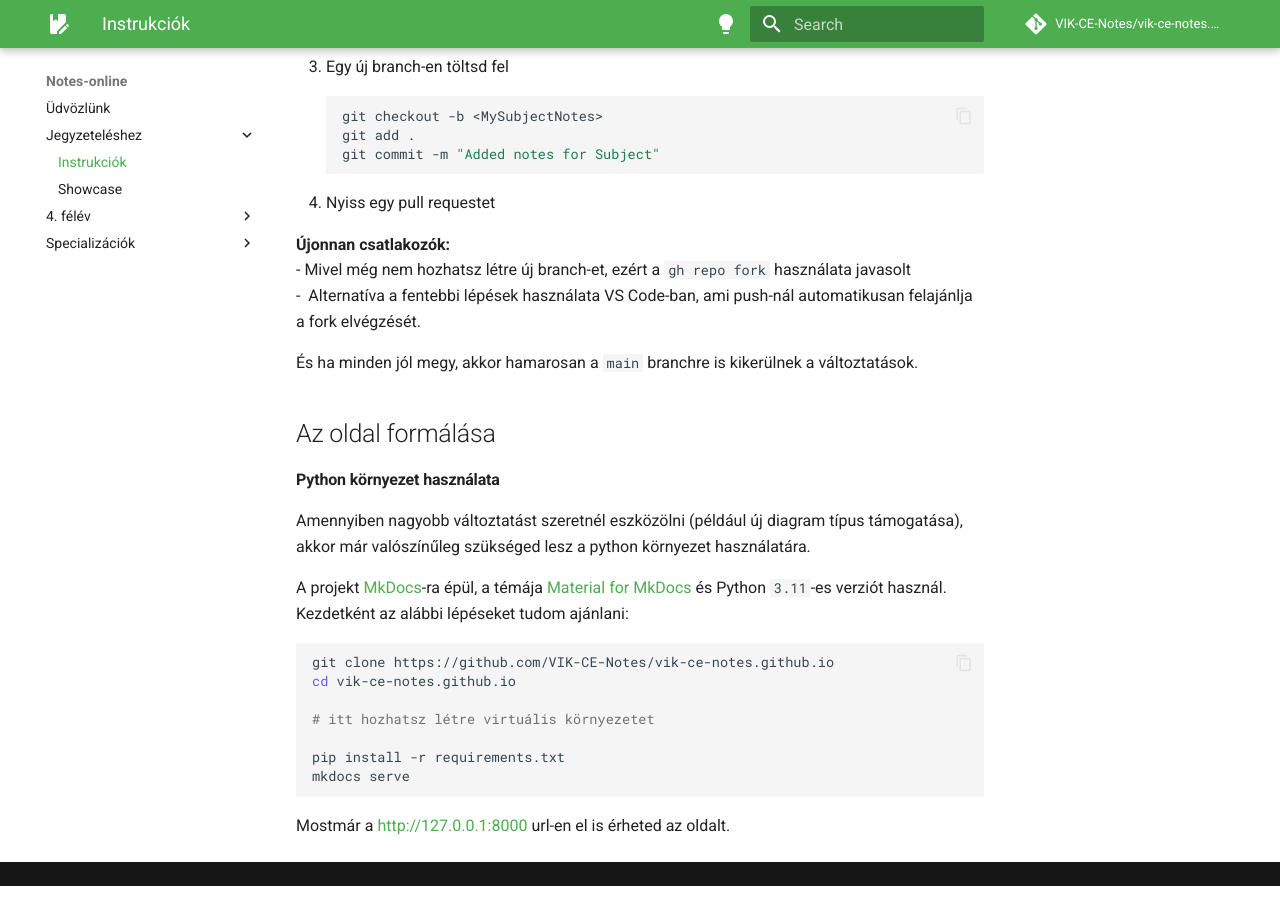
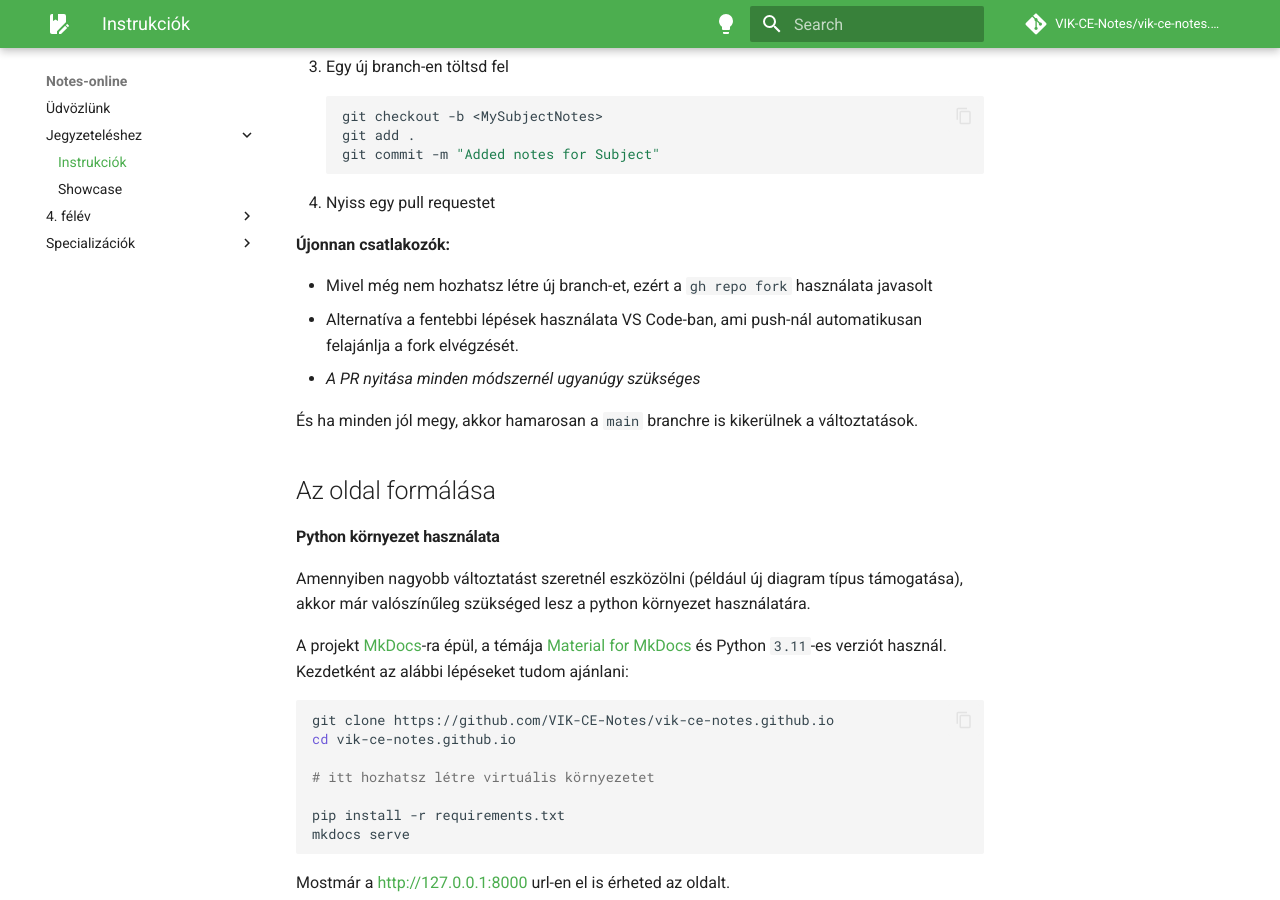
Before and after one commit to VIK-CE-Notes/vik-ce-notes.github.io, an MkDocs documentation site: the page built from docs/for_contributors/index.md, in a window 1280 px wide and 900 px high, scrolled down 900 px. Built offline with MkDocs 1.6.1 and Material for MkDocs 9.7.7, drawn with Linux system fonts in a browser that asks for light colours; nearby versions of some CDN libraries; library files that are not in the unit come from our copies; comment, search, counter and statistics services are not loaded.

Commit message:
Formatting fix

```diff
--- a/docs/for_contributors/index.md
+++ b/docs/for_contributors/index.md
@@ -31,8 +31,10 @@ Ahhoz, hogy a dokumentumaid / javításaid megoszd másokkal az alábbi lépése
 4. Nyiss egy pull requestet
 
 **Újonnan csatlakozók:**
+
 - Mivel még nem hozhatsz létre új branch-et, ezért a `gh repo fork` használata javasolt
 -  Alternatíva a fentebbi lépések használata VS Code-ban, ami push-nál automatikusan felajánlja a fork elvégzését.
+-  *A PR nyitása minden módszernél ugyanúgy szükséges*
 
 És ha minden jól megy, akkor hamarosan a `main` branchre is kikerülnek a változtatások.
 
```
